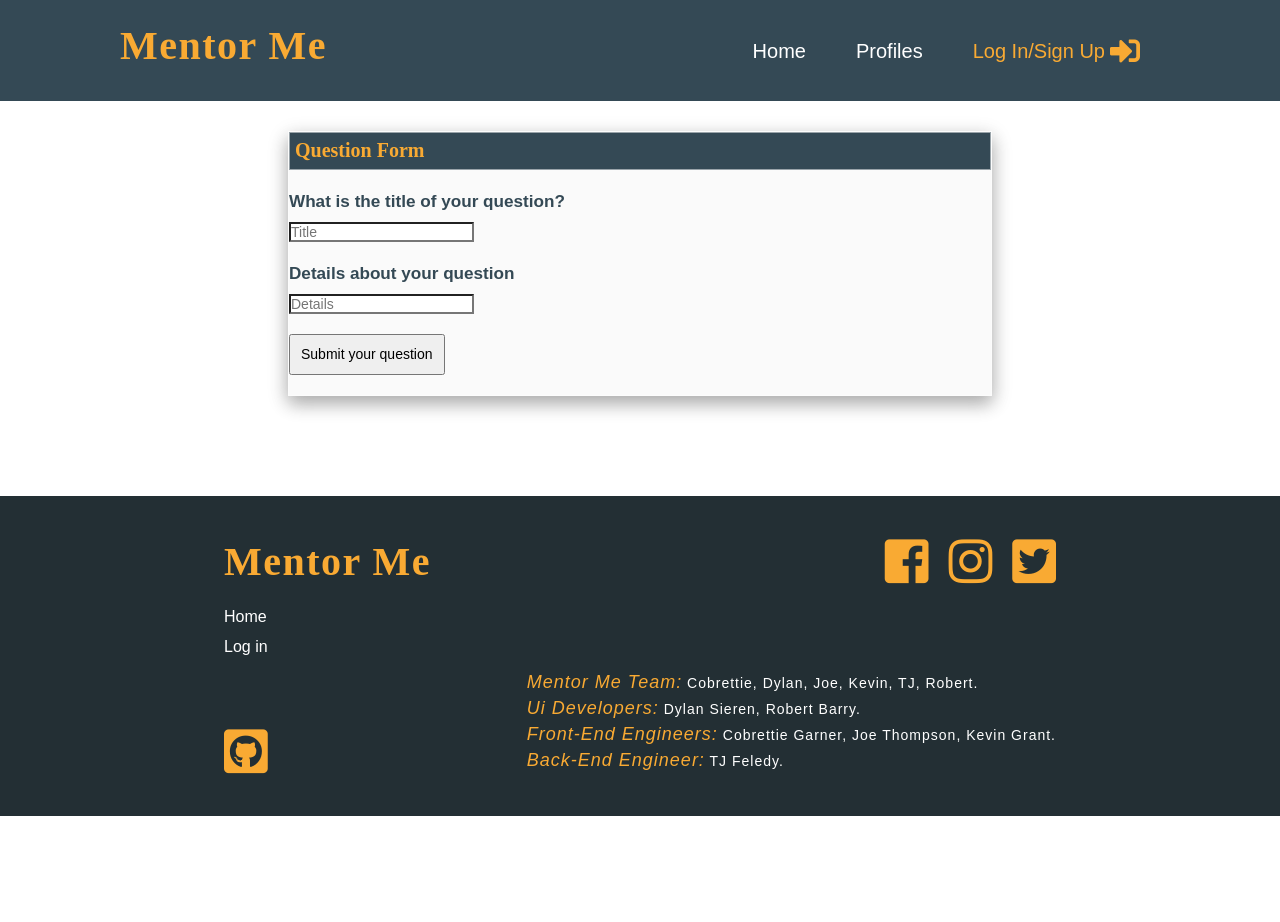
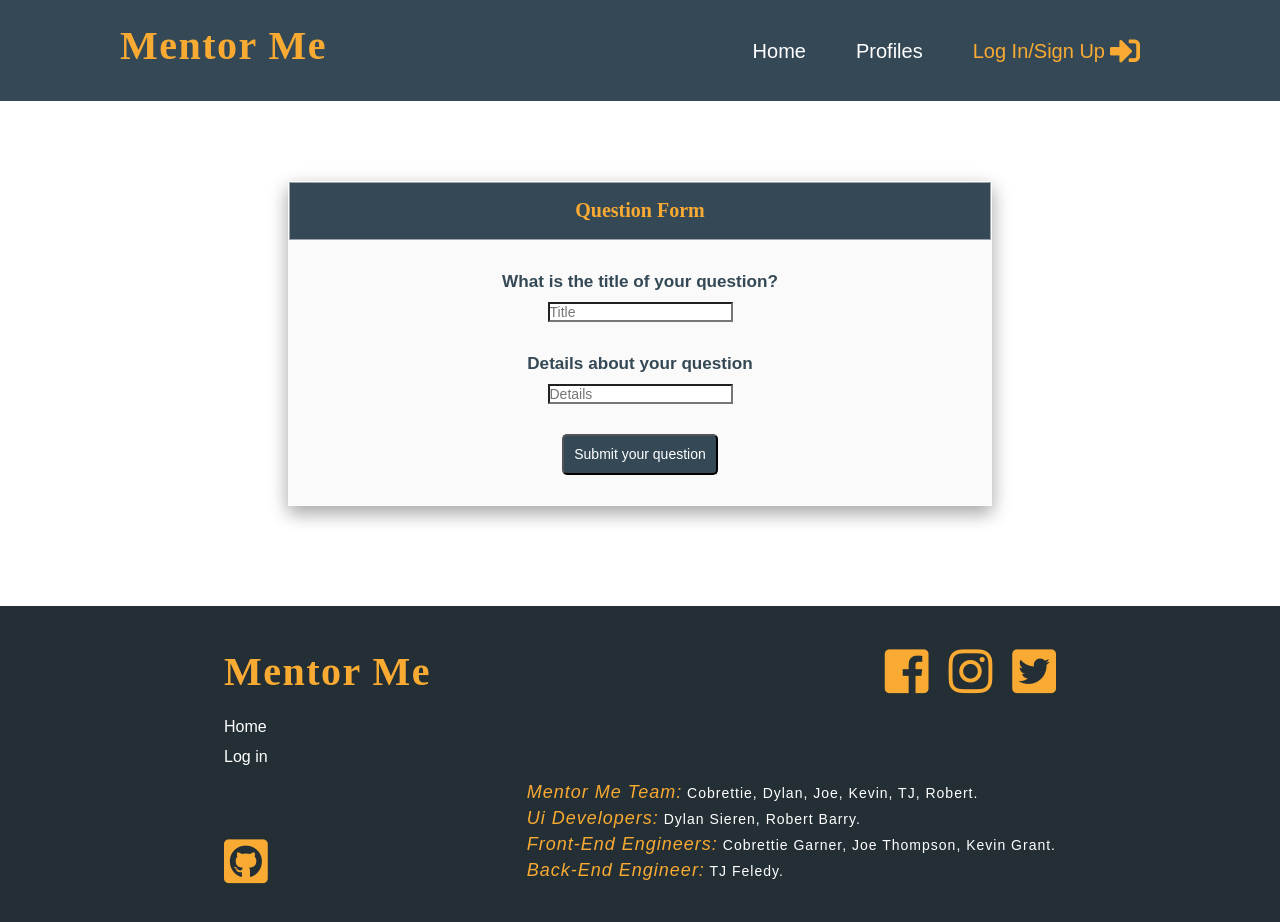
Before and after one commit to Build-Week-mentor-me/Front-end, a React (Create React App) app in the folder mentor-me/: page /questionform in a window 1280 px wide. Shown: the top 922 px of the page. Before the commit the page ends 816 px from the top, so only its background shows below. Built offline with nearby package versions, Linux system fonts and the light colour scheme.

Commit message:
edit styling for QuestionForm

```diff
--- a/mentor-me/src/Components/Questions/QuestionForm.css
+++ b/mentor-me/src/Components/Questions/QuestionForm.css
@@ -1,7 +1,10 @@
+/* form {
+    margin: 0 auto;
+} */
+
 .formContainer {
     width: 55%;
-    margin: 0 auto;
-    margin: 30px auto 100px auto;
+    margin: 80px auto 100px auto;
     border: 1px solid hsla(0,0%,100%,.5);
     background: #fafafa;
     box-shadow: 0 8px 16px 0 rgba(0,0,0,.2),
@@ -9,23 +12,32 @@
 }
 
 .formHeading {
-    padding: 5px;
+    padding: 15px 0;
     border: 1px solid hsla(0,0%,100%,.5);
     background: #344955;
     color: #F9AA33;
+    text-align: center;
 }
 
 .inputHeading {
     color: #344955;
-    margin-top: 20px;
+    margin: 30px auto 0;
+    text-align: center;
 }
 
 .inputHeading h2 {
     font-family: sans-serif;
 }
 
+.qFormSubmitBtnContain {
+    text-align: center;
+}
+
 .qFormSubmitBtn {
     padding: 10px;
-    margin: 20px auto;
+    margin: 30px auto;
     cursor: pointer;
+    border-radius: 5px;
+    background: #344955;
+    color: white;
 }
--- a/mentor-me/src/Components/Questions/QuestionForm.js
+++ b/mentor-me/src/Components/Questions/QuestionForm.js
@@ -28,7 +28,12 @@ const QuestionForm = ({ status, errors, touched }) => {
                     placeholder="Details"
                 />
             </div>
-            <button type="submit" className="qFormSubmitBtn">Submit your question</button>
+            <div className="qFormSubmitBtnContain">
+                <button
+                    type="submit"       className="qFormSubmitBtn">
+                    Submit your question
+                </button>
+            </div>
         </Form>
     </div>
     )
```
